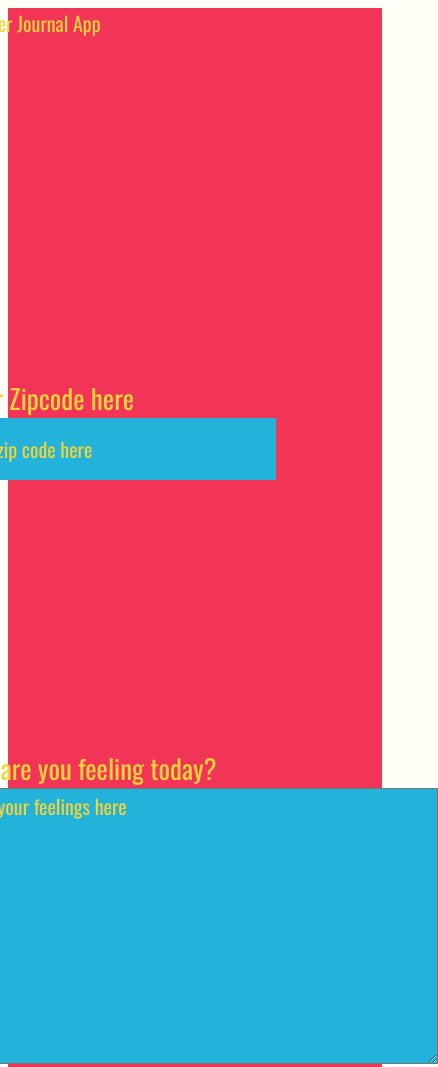
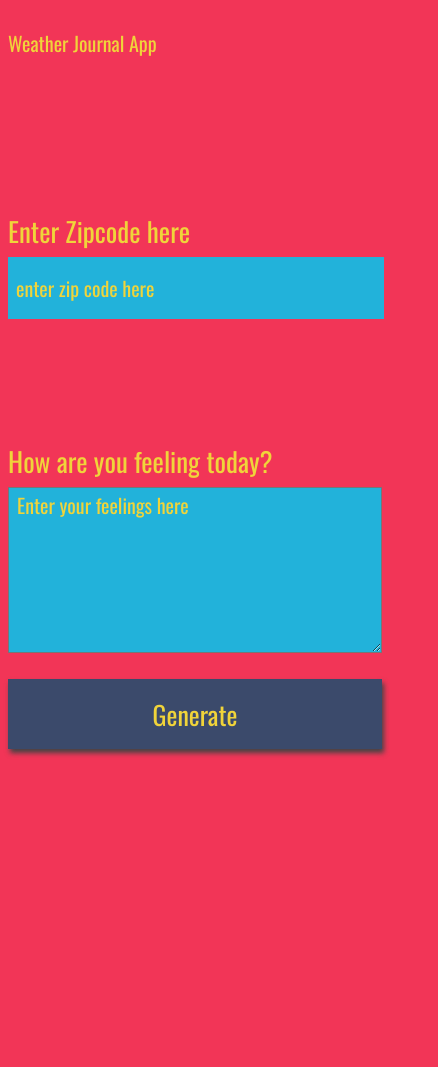
Before and after one commit to PavelOlkhovoi/weather-app, a plain HTML site: page website/index.html in a window 390 px wide. Shown: the top 1067 px of the page, 438 px wide, since content can reach past the window. After the commit the page ends 860 px from the top, so only its background shows below. Drawn offline with nearby package versions, Linux system fonts and the light colour scheme; a web font is replaced by a local one.

Commit message:
style: Add responsive design

```diff
--- a/website/app.js
+++ b/website/app.js
@@ -4,7 +4,9 @@ let btn = document.querySelector("#generate");
 
 
 btn.addEventListener('click', function(e){
+    let errMessage = document.getElementById('error');
     e.preventDefault();
+    document.querySelector('.entry').classList.add('active');
         // Accept data from the form
     const {zip, feelings} = getValueFromAllFilds('myInput');
         // Fetch data by zip code
@@ -14,7 +16,7 @@ btn.addEventListener('click', function(e){
         // Return message with a error or save data in server
         return data.message ?
         // console.log('Stop hier', data.message)
-        document.getElementById('error').innerHTML = `${data.message}. Check you request ${zip}`
+        errMessage.innerHTML = `${data.message}. Check you request ${zip}`
         : postData('/add',
         {
             feelings: feelings,
@@ -24,6 +26,7 @@ btn.addEventListener('click', function(e){
         })
         // Receive the latest data from server side
         .then(data => {
+            errMessage.innerHTML = "";
             getData('/data')
             .then(res => console.log(res))
             .catch(err => console.log('Server Data Error', err));
@@ -110,7 +113,6 @@ function getValueFromAllFilds(commonClass){
 }
 
 
-
 // Create a new date instance dynamically with JS
 let d = new Date();
 let newDate = d.getMonth()+'.'+ d.getDate()+'.'+ d.getFullYear();
--- a/website/index.html
+++ b/website/index.html
@@ -2,6 +2,7 @@
 <html>
 <head>
 <meta charset="UTF-8">
+<meta name="viewport" content="width=device-width, initial-scale=1.0">
 <title>Weather Journal</title>
 <link href="https://fonts.googleapis.com/css?family=Oswald:400,600,700|Ranga:400,700&display=swap" rel="stylesheet">
 <link rel="stylesheet" href="style.css">
@@ -18,19 +19,18 @@
 
  <div class ="holder feel">
     <label for="feelings">How are you feeling today?</label>
-    <textarea class= "myInput" id="feelings" placeholder="Enter your feelings here" rows="9" cols="50"></textarea>
+    <textarea class= "myInput" id="feelings" placeholder="Enter your feelings here"></textarea>
     <button id="generate" type = "submit"> Generate </button>
   </div>
-    <!-- TODO Unblock this block. It overlaps the button GENERATE -->
 
-  <div class ="holder entry">
-    <div class = "title">Most Recent Entry</div>
-   <div id = "entryHolder">
-   <div id="error"></div>
-   <div id="city"></div>
-   <div id = "date"></div>
-   <div id = "temp"></div>
-   <div id = "content"></div>
+  <div class="holder entry">
+    <div class="title">Most Recent Entry</div>
+    <div id="entryHolder">
+    <div id="error"></div>
+    <div id="city"></div>
+    <div id="date"></div>
+    <div id="temp"></div>
+    <div id="content"></div>
   </div>
   </div>
   </div>
--- a/website/style.css
+++ b/website/style.css
@@ -1,19 +1,20 @@
 body{
-    background: #fffff8;
+    background: #f23557;
     font-family: -apple-system, BlinkMacSystemFont, sans-serif;
 }
 
 #app{
+    /* padding: 1em 10vh; */
     display: grid;
     /* TODO: current value has been changed for testing */
-    grid-auto-rows: minmax(350px, auto);
-    /* grid-auto-rows: minmax(150px, auto); */
-    /* grid-template-columns:  */
-    min-height:100vh;
+    /* grid-auto-rows: minmax(350px, auto); */
+    grid-auto-rows: minmax(120px, auto);
+    grid-template-columns: minmax(200px, 400px);
+    min-height: 70vh;
     background: #f23557;
     color: #f0d43a;
     justify-content: center;
-    grid-gap: 1em;
+    grid-gap: 0.6em;
     font-size: 20px;
     font-family: 'Oswald', sans-serif;
 }
@@ -22,12 +23,27 @@ body{
 
 }
 
+.holder.headline {
+    margin: 1em 0 1.4em;
+}
+
+.holder.feel {
+    display: flex;
+    flex-direction: column;
+}
+
+
 .entry{
     background: rgba(59, 74, 107, .4);
+    display: none;
 }
 
 #entryHolder{
 
+}
+
+.entry.active {
+    display: block;
 }
 
 #date{
@@ -53,12 +69,14 @@ body{
 label{
     display:block;
     font-size: 27px;
+    margin-bottom: 6px;
 }
 
 input{
     display:block;
+    padding-left: 8px;
     height: 60px;
-    width: 320px;
+    width: calc(100% - 8px);
     background:#22b2da;
     color: #f0d43a;
     font-size: 20px;
@@ -67,8 +85,9 @@ input{
 }
 
 button{
-    width: 400px;
-    height: 100px;
+    margin-top: 1em;
+    width: 100%;
+    min-height: 100px;
     background: #3b4a6b;
     color: #f0d43a;
     font-size: 26px;
@@ -81,10 +100,12 @@ h1{
 }
 
 textarea{
+    padding-left: 8px;
     background:#22b2da;
     color: #f0d43a;
     font-size: 20px;
     font-family: 'Oswald', sans-serif;
+    min-height: 200px;
 }
 /* Reset style for HTML element on active to have no border*/
 input:focus,
@@ -111,3 +132,20 @@ button:focus {
     font-family: 'Oswald', sans-serif;
 
 }
+
+@media(max-width:600px) {
+    #app{
+        grid-auto-rows: minmax(80px, auto);
+        min-height: 100vh;
+        justify-content: center;
+        grid-gap: 1em;
+    }
+
+    textarea{
+        min-height: 160px;
+    }
+
+    button {
+        min-height: 70px;
+    };
+}
```
